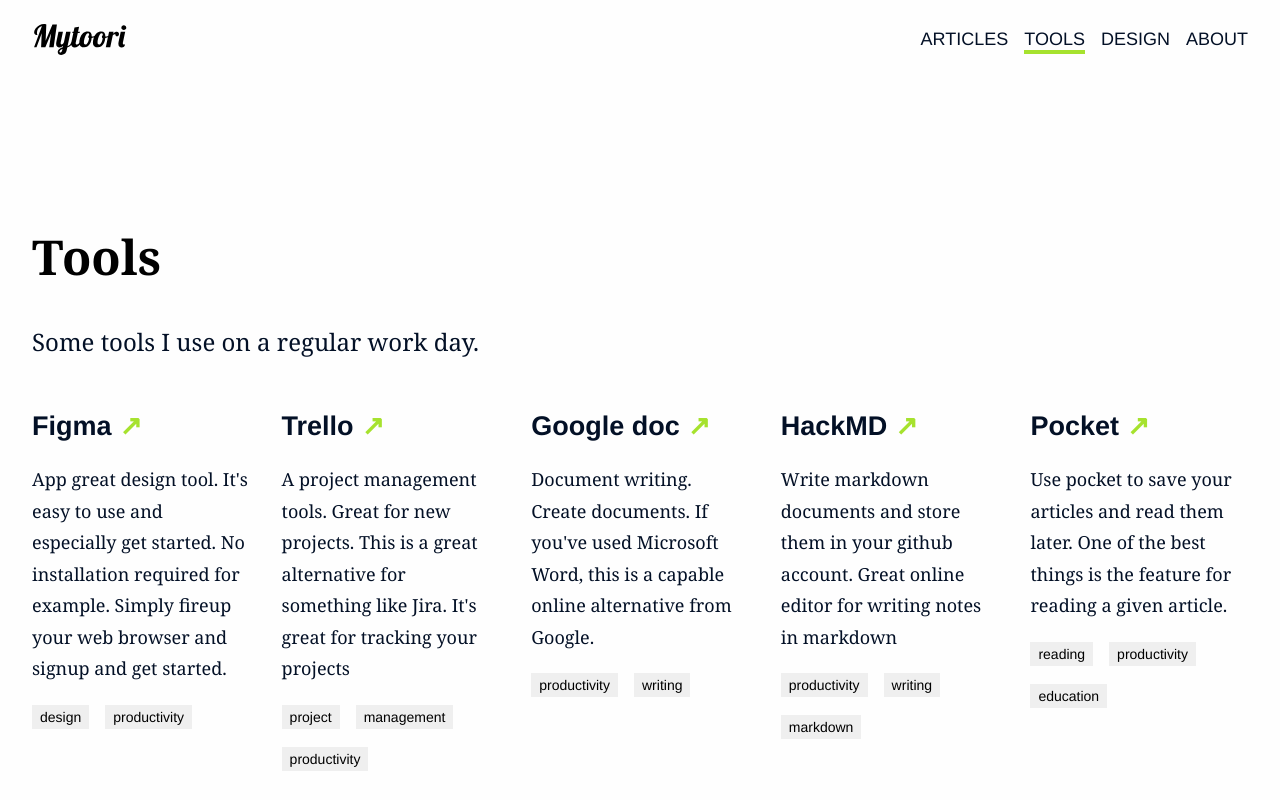
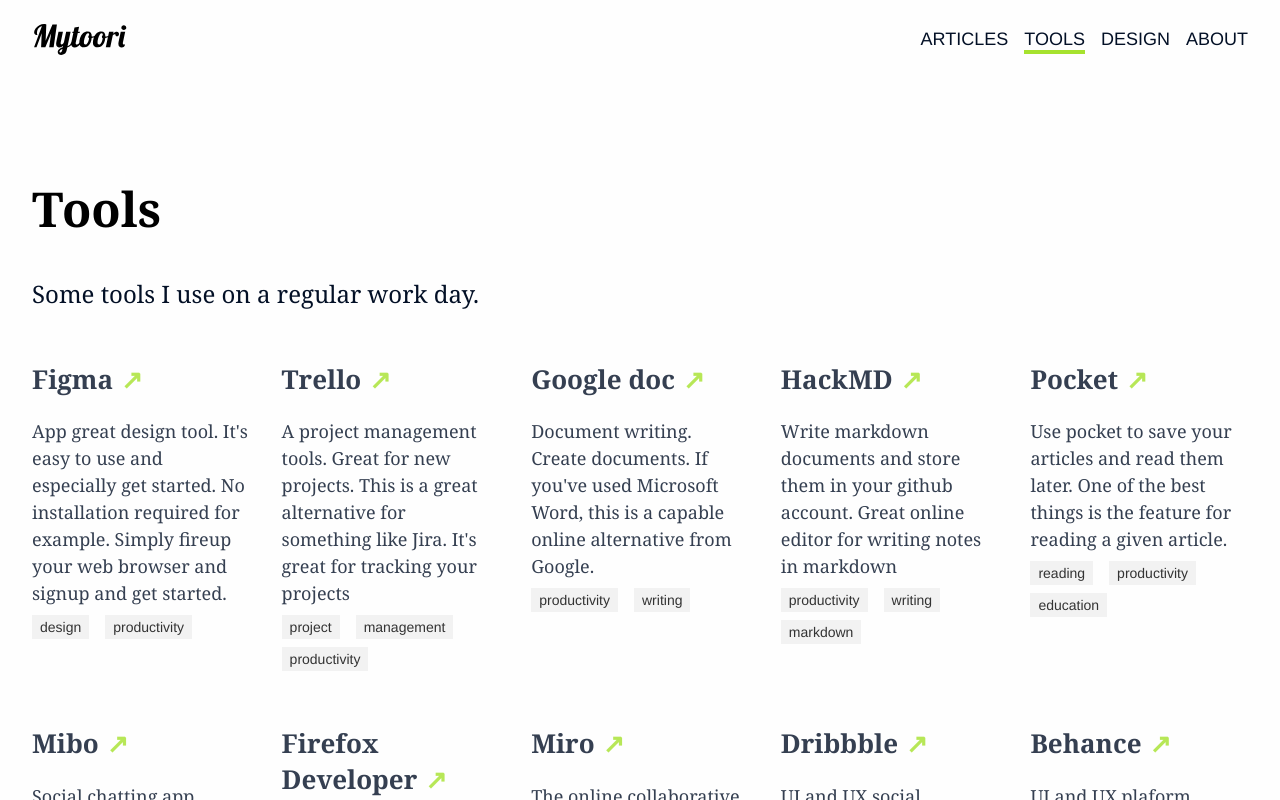
Before and after one commit to Giwan/blog, a Next.js app: page /tools in a window 1280 px wide. Built offline with nearby package versions, Linux system fonts and the light colour scheme.

Commit message:
tools with mdx

```diff
--- a/components/Layout/layout.module.css
+++ b/components/Layout/layout.module.css
@@ -13,5 +13,5 @@
     padding: 0 calc(var(--unit) * 2);
     min-height: 100vh;
     width: 100vw;
-    padding-top: calc(var(--unit) * 7);
+    padding-top: calc(var(--unit) * 4);
 }
--- a/components/ToolsList/ToolsList.js
+++ b/components/ToolsList/ToolsList.js
@@ -6,7 +6,7 @@ import styles from "../../styles/tools.module.css";
 const ToolsList = () => (
     <section className={styles.toolsList}>
         {tools.map((tool) => (
-            <ToolItem key={tool.title + tool.description} tool={tool} />
+            <ToolItem key={tool.title} tool={tool} />
         ))}
     </section>
 );
@@ -25,9 +25,8 @@ const ToolItem = ({ tool }) => (
             rel="norel noreferrer"
             alt={`${tool.title} - ${tool.description}`}
         >
-            <h2>{tool.title}</h2>
-
-            <p className={styles.toolDescription}>{tool.description}</p>
+            <h2 className={styles.toolsItemTitle}>{tool.title}</h2>
+            <span className={styles.toolDescription}>{tool.description}</span>
         </a>
         <footer>
             {Array.isArray(tool.labels) &&
@@ -39,3 +38,7 @@ const ToolItem = ({ tool }) => (
         </footer>
     </article>
 );
+
+const ToolDescription = ({ description }) => (
+    <span className={styles.toolDescription}>{description}</span>
+);
--- a/data/designPagesData.js
+++ b/data/designPagesData.js
@@ -56,12 +56,6 @@ export const designPages = [
         description: "online White board",
     },
     {
-        url: "https://framer.com/",
-        imgName: "/v1614181615/landing_pages/www.framer.com.png",
-        labels: [labels.productivity, labels.interaction],
-        description: "online White board",
-    },
-    {
         url: "https://material.io/",
         imgName: "/v1614182779/landing_pages/material.io.png",
         labels: [labels.productivity, labels.interaction],
--- a/data/labels.js
+++ b/data/labels.js
@@ -1,20 +1,21 @@
 // labels.js
 
 export default Object.freeze({
+    commerce: "commerce",
     design: "design",
+    education: "education",
+    engineering: "engineering",
+    image: "image",
     inspiration: "inspiration",
+    interaction: "interaction",
+    leisure: "leisure",
+    management: "management",
+    markdown: "markdown",
+    marketing: "marketing",
     productivity: "productivity",
-    education: "education",
-    marketing: "marketing",
-    leisure: "leisure",
+    prototype: "prototype",
     project: "project",
-    management: "management",
+    reading: "reading",
+    social: "social",
     writing: "writing",
-    reading: "reading",
-    markdown: "markdown",
-    commerce: "commerce",
-    social: "social",
-    engineering: "engineering",
-    interaction: "interaction",
-    image: "image",
 });
--- a/data/tools.js
+++ b/data/tools.js
@@ -2,6 +2,7 @@ import categories from "./categories";
 import labels from "./labels";
 import Cloudinary from "./toolsData/cloudinary.mdx";
 import Autodraw from "./toolsData/autodraw.mdx";
+import Framer from "./toolsData/framer.com.mdx";
 
 const tools = [
     {
@@ -109,6 +110,14 @@ const tools = [
         category: categories.DESIGN,
         labels: [labels.productivity, labels.design],
     },
+    {
+        title: "Framer",
+        url: "https://www.framer.com",
+        description: <Framer />,
+        price: 0,
+        category: categories.DESIGN,
+        labels: [labels.productivity, labels.design, labels.prototype],
+    },
 ];
 
 export default tools;
--- /dev/null
+++ b/data/toolsData/framer.com.mdx
@@ -0,0 +1 @@
+Prototype your design to make it look as much possible to the finished product.
--- a/styles/tools.module.css
+++ b/styles/tools.module.css
@@ -7,6 +7,17 @@
 .toolsItem {
     font-size: var(--font-size-small);
     font-family: var(--font-family-text-2);
+    opacity: 0.8;
+    transition: opacity 0.1s;
+}
+
+.toolsItem:hover {
+    opacity: 1;
+}
+
+.toolsItemTitle {
+    font-family: var(--font-family-text-2);
+    font-size: var(--font-size-large);
 }
 
 .toolsItem a {
@@ -24,14 +35,19 @@
     text-decoration: underline;
 }
 
-.toolsItem p {
+.toolDescription {
     font-family: var(--font-family-text-2);
+    line-height: 1.5em;
+}
+
+/* Some tool items are importing an mdx description */
+.toolDescription p {
+    line-height: 1.5em;
 }
 
 .toolsItem footer label {
     display: inline-block;
-    margin-right: var(--unit);
-    margin-bottom: var(--unit);
+    margin: calc(var(--unit) / 2) var(--unit) 0 0;
     padding: calc(var(--unit) / 4) calc(var(--unit) / 2);
     background-color: var(--color-secondary-background);
     font-size: var(--font-size-small-x);
```
